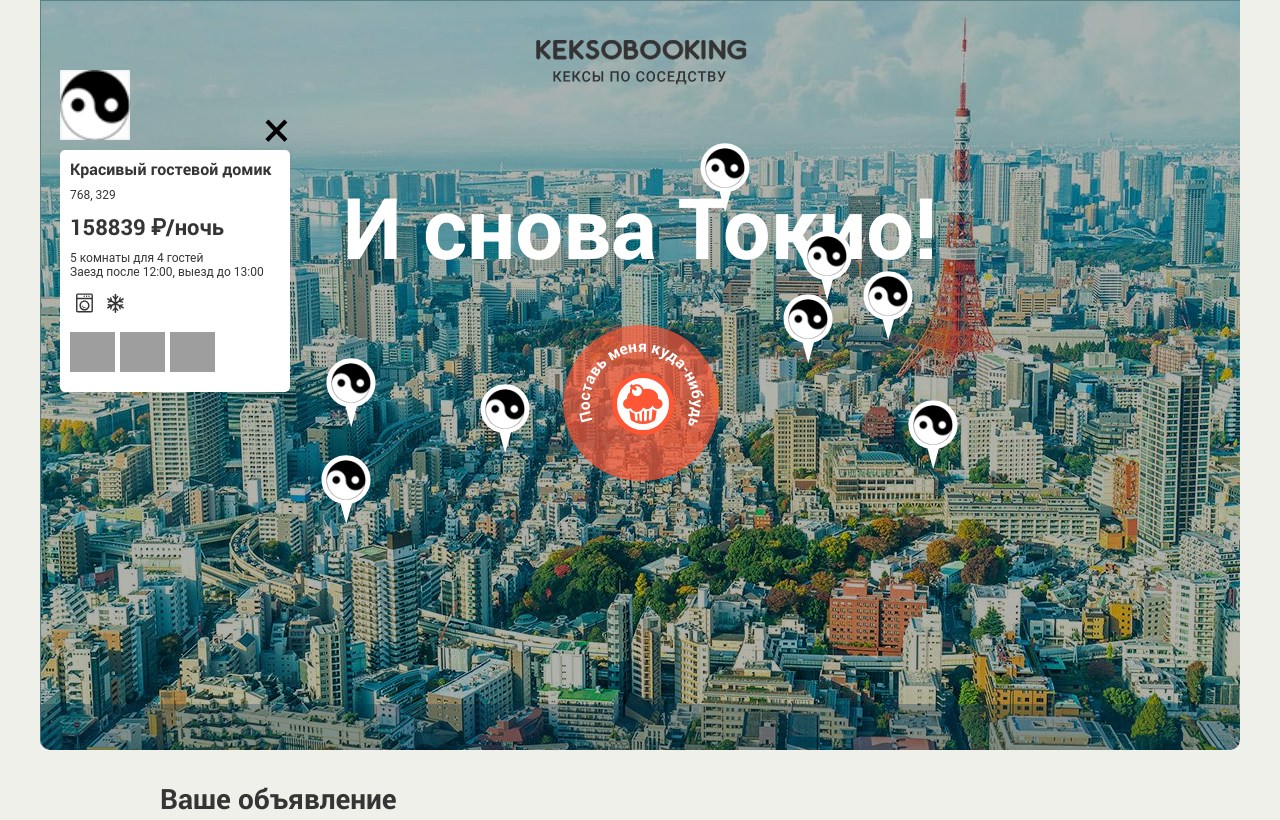
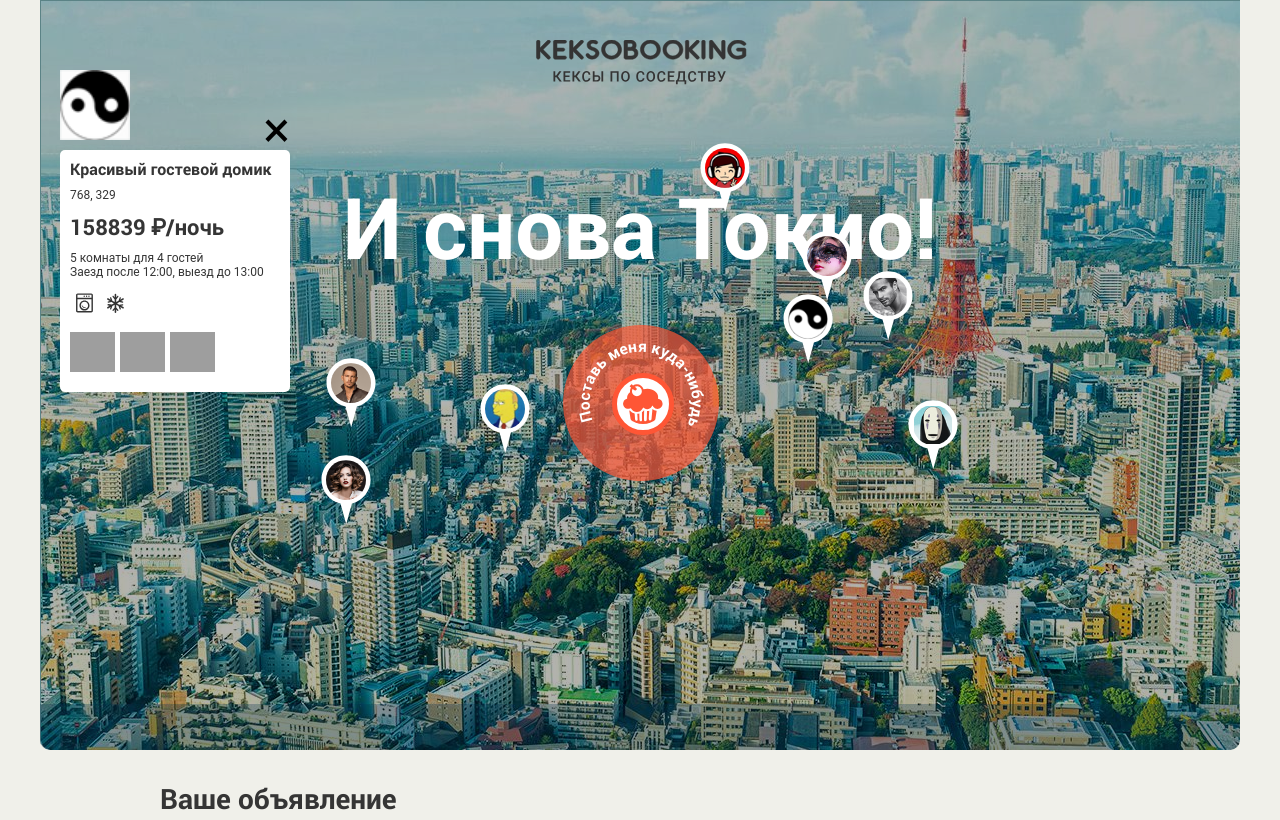
Before and after one commit to mr-halikov/487231-keksobooking, a website: page index.html in a window 1280 px wide. Shown: the top 820 px of the page. Drawn offline with Linux system fonts and the light colour scheme; grey boxes are pictures that could not be loaded; files whose address does not match are found by name.

Commit message:
Исправлен баг в генерации пинов

```diff
--- a/index.html
+++ b/index.html
@@ -262,7 +262,9 @@
       </div>
     </article>
 
-    <button type="button" class="map__pin" style="left: 200px; top: 400px;"><img src="img/avatars/user07.png" width="40" height="40" draggable="false" alt="Метка объявления"></button>
+    <button type="button" class="map__pin" style="left: 200px; top: 400px;">
+      <img src="" width="40" height="40" draggable="false" alt="">
+    </button>
   </template>
   <script src="js/map.js"></script>
 </body>
--- a/js/map.js
+++ b/js/map.js
@@ -191,13 +191,14 @@
       .querySelector('.map__pin');
 
   var pinItem = pinTemplate.cloneNode(true);
+  var pinItemImg = pinItem.querySelector('img');
   var pinWidth = 50;
   var pinHeight = 70;
 
   pinItem.style.left = setPinOffset(data.location.x, pinWidth) + 'px';
   pinItem.style.top = setPinOffset(data.location.y, pinHeight) + 'px';
-  pinItem.src = data.author.avatar;
-  pinItem.alt = data.offer.title;
+  pinItemImg.src = data.author.avatar;
+  pinItemImg.alt = data.offer.title;
 
   return pinItem;
 }
@@ -222,6 +223,5 @@
 generateDummy();
 renderElements();
 
-
 mapBlock.insertBefore(cards, filters);
 pinsBlock.appendChild(pins);
```
